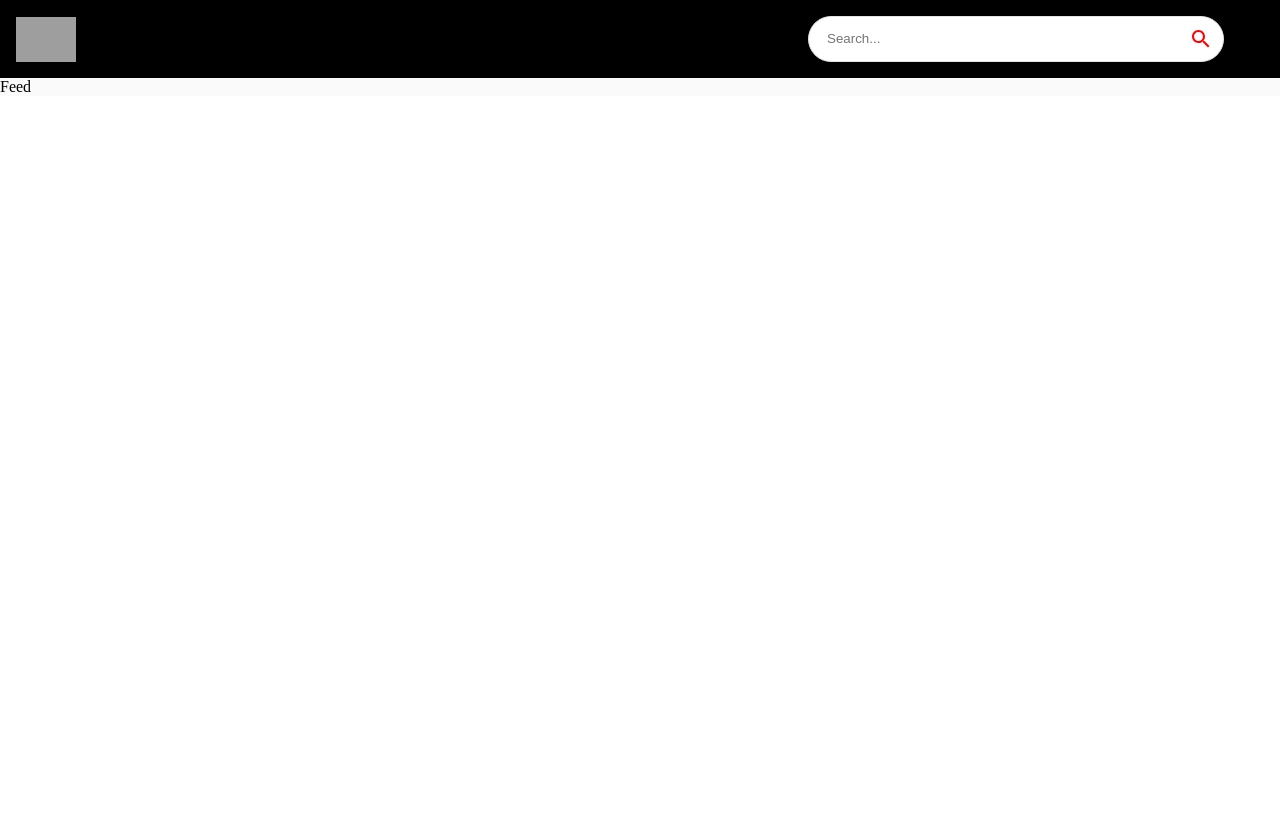
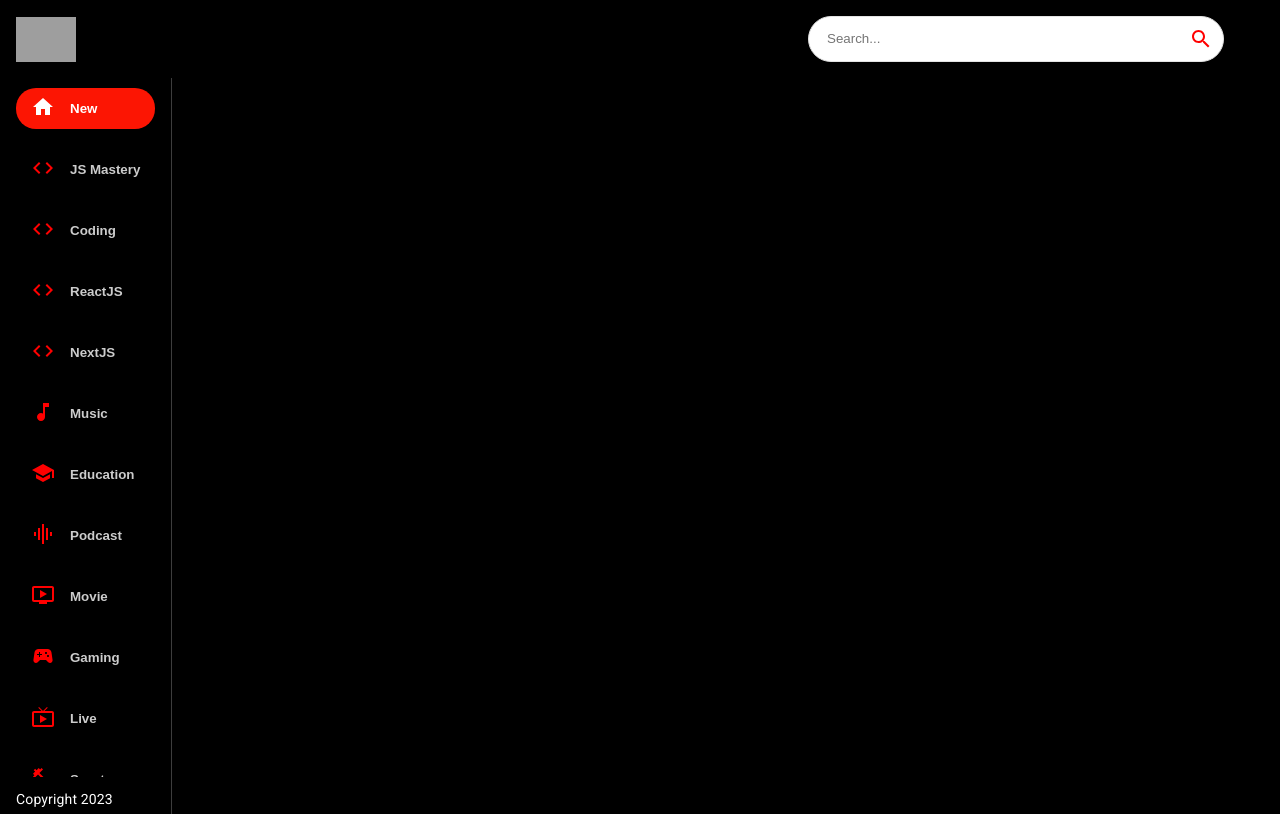
Before and after one commit to JordanReady/youtube-clone, a React (Create React App) app: page / in a window 1280 px wide. Built offline with nearby package versions, Linux system fonts and the light colour scheme; grey boxes are pictures that could not be loaded.

Commit message:
adding sidebar to feed

```diff
--- a/src/components/Feed.jsx
+++ b/src/components/Feed.jsx
@@ -1,7 +1,33 @@
 import React from "react";
+import { useState, useEffect } from "react";
+import { Box, Stack, Typography } from "@mui/material";
+
+import Sidebar from "./Sidebar";
 
 const Feed = () => {
-  return <div>Feed</div>;
+  return (
+    <Stack
+      sx={{ flexDirection: { sx: "column", md: "row" } }}
+      backgroundColor="#000"
+    >
+      <Box
+        sx={{
+          height: { sx: "auto", md: "92vh" },
+          borderRight: "1px solid #3d3d3d",
+          px: { sx: 0, md: 2 },
+        }}
+      >
+        <Sidebar />
+        <Typography
+          className="copyright"
+          variant="body2"
+          sx={{ mt: 1.5, color: "#fff" }}
+        >
+          Copyright 2023
+        </Typography>
+      </Box>
+    </Stack>
+  );
 };
 
 export default Feed;
--- /dev/null
+++ b/src/components/Sidebar.jsx
@@ -0,0 +1,47 @@
+import React from "react";
+import { Stack } from "@mui/material";
+import { categories } from "../utils/constants";
+
+const Sidebar = () => {
+  const selectedCategory = "New";
+
+  return (
+    <Stack
+      direction="row"
+      sx={{
+        overflowY: "auto",
+        height: { sx: "auto", md: "95%" },
+        flexDirection: { md: "column" },
+      }}
+    >
+      {categories.map((category) => (
+        <button
+          className="category-btn"
+          style={{
+            background: category.name === selectedCategory && "#FC1503",
+            color: "white",
+          }}
+          key={category.name}
+        >
+          <span
+            style={{
+              color: category.name === selectedCategory ? "white" : "red",
+              marginRight: "15px",
+            }}
+          >
+            {category.icon}
+          </span>
+          <span
+            style={{
+              opacity: category.name === selectedCategory ? "1" : "0.8",
+            }}
+          >
+            {category.name}
+          </span>
+        </button>
+      ))}
+    </Stack>
+  );
+};
+
+export default Sidebar;
```
